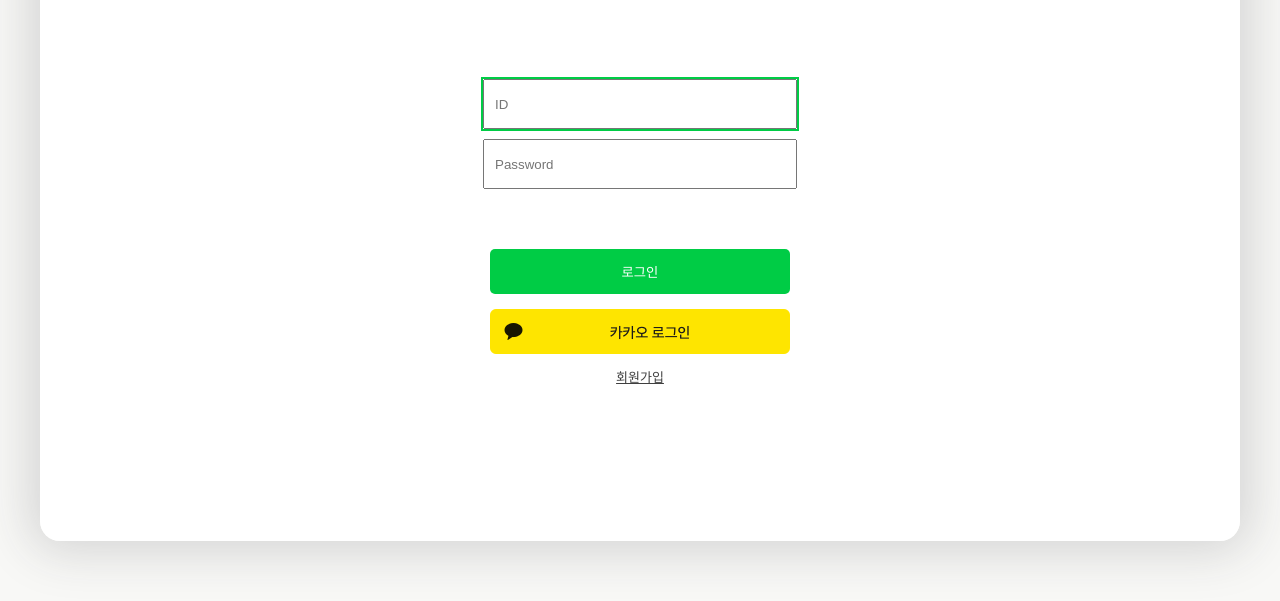
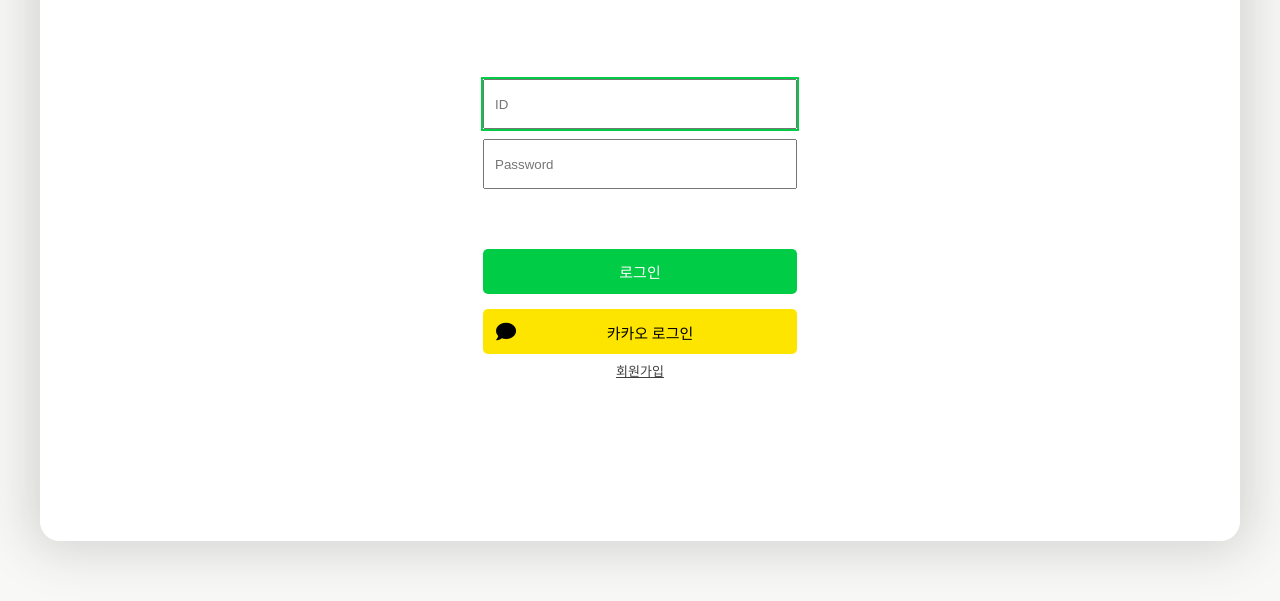
Before and after one commit to jseo9732/allchat-front, a React app: page / in a window 1280 px wide. Shown: the part 189-790 px from the top of the page. Built offline with nearby package versions, Linux system fonts and the light colour scheme.

Commit message:
Design: 수정 카카오 로그인 이미지

```diff
--- a/src/pages/Login/Login.css
+++ b/src/pages/Login/Login.css
@@ -29,7 +29,7 @@
 }
 
 .loginBtn {
-  width: 300px;
+  width: 314px;
   height: 45px;
   margin-top: 50px;
   margin-bottom: 15px;
@@ -37,15 +37,35 @@
   border: 0;
   border-radius: 5px;
   color: white;
+  font-size: 15px;
 }
 
 .loginBtn:hover {
-  background-color: #19d157;
+  background-color: #00a337;
 }
 
-.kakaoLogin {
-  display: block;
-  margin-bottom: 20px;
+.KakaoLoginBtn {
+  display: flex;
+  width: 314px;
+  height: 45px;
+  background-color: #fee500;
+  border-radius: 5px;
+  color: #000000;
+  text-decoration: none;
+  padding: 13px;
+}
+
+.KakaoLoginBtn:hover {
+  background-color: #cbb700;
+}
+
+.KakaoLoginBtn i {
+  font-size: 20px;
+}
+
+.KakaoLoginBtn div {
+  font-size: 15px;
+  width: 100%;
 }
 
 .toSignupBtn {
--- a/src/pages/Login/Login.js
+++ b/src/pages/Login/Login.js
@@ -96,10 +96,11 @@ export default function Login({ refreshLogin }) {
           로그인
         </button>
         <a
-          className="kakaoLoginBtn"
+          className="KakaoLoginBtn"
           href={`https://kauth.kakao.com/oauth/authorize?client_id=3e716bc2780a7b5fe1da319c4487c6f9&redirect_uri=http://localhost:3000/kakaologin&response_type=code`}
         >
-          <img alt="카카오 로그인" src="/image/kakao_login_medium_wide.png" />
+          <i class="fas fa-comment"></i>
+          <div>카카오 로그인</div>
         </a>
       </form>
       <Link to="/signup" className="toSignupBtn">
```
Also changed, not shown: public/image/kakao_login_medium_wide.png (deleted).
